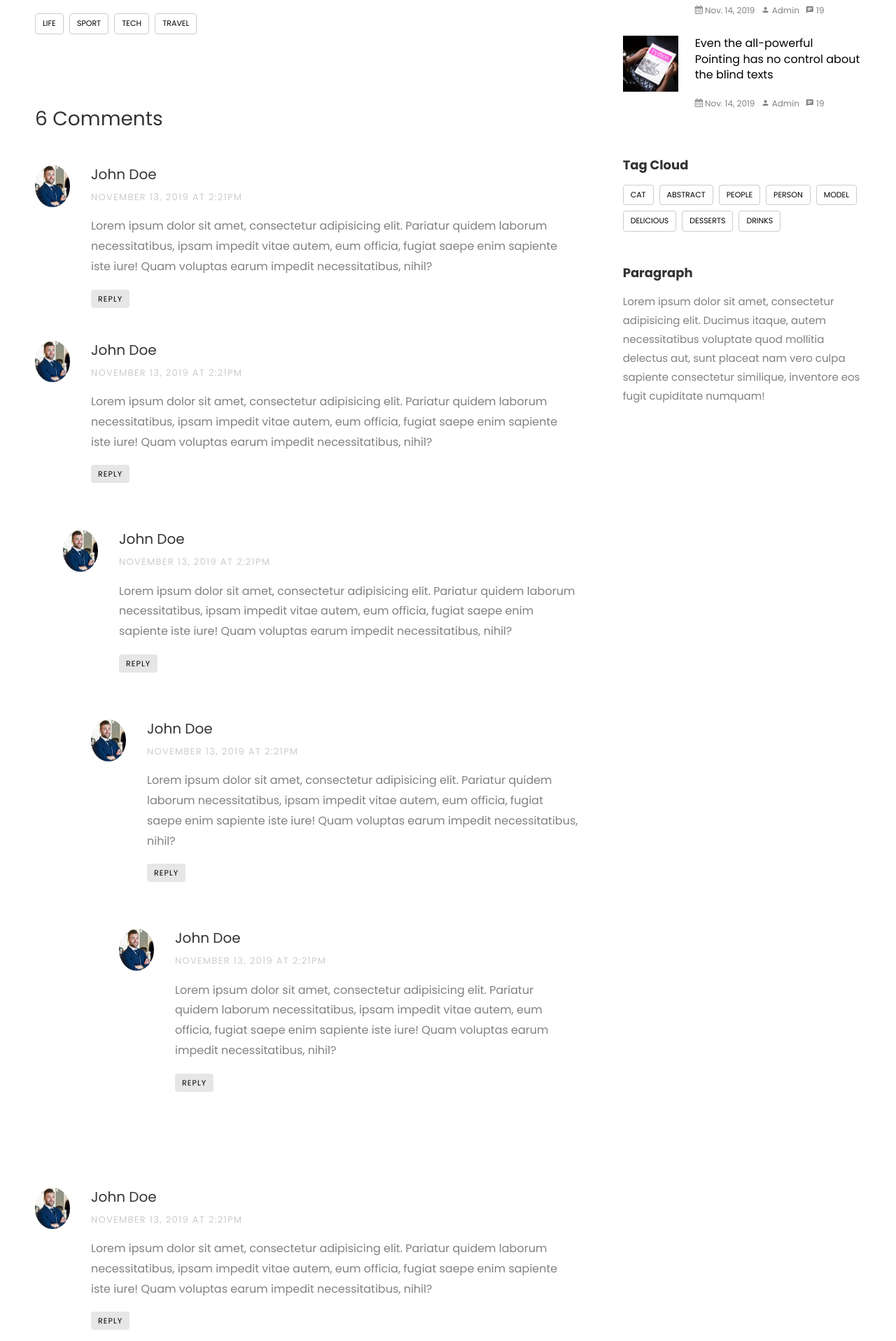
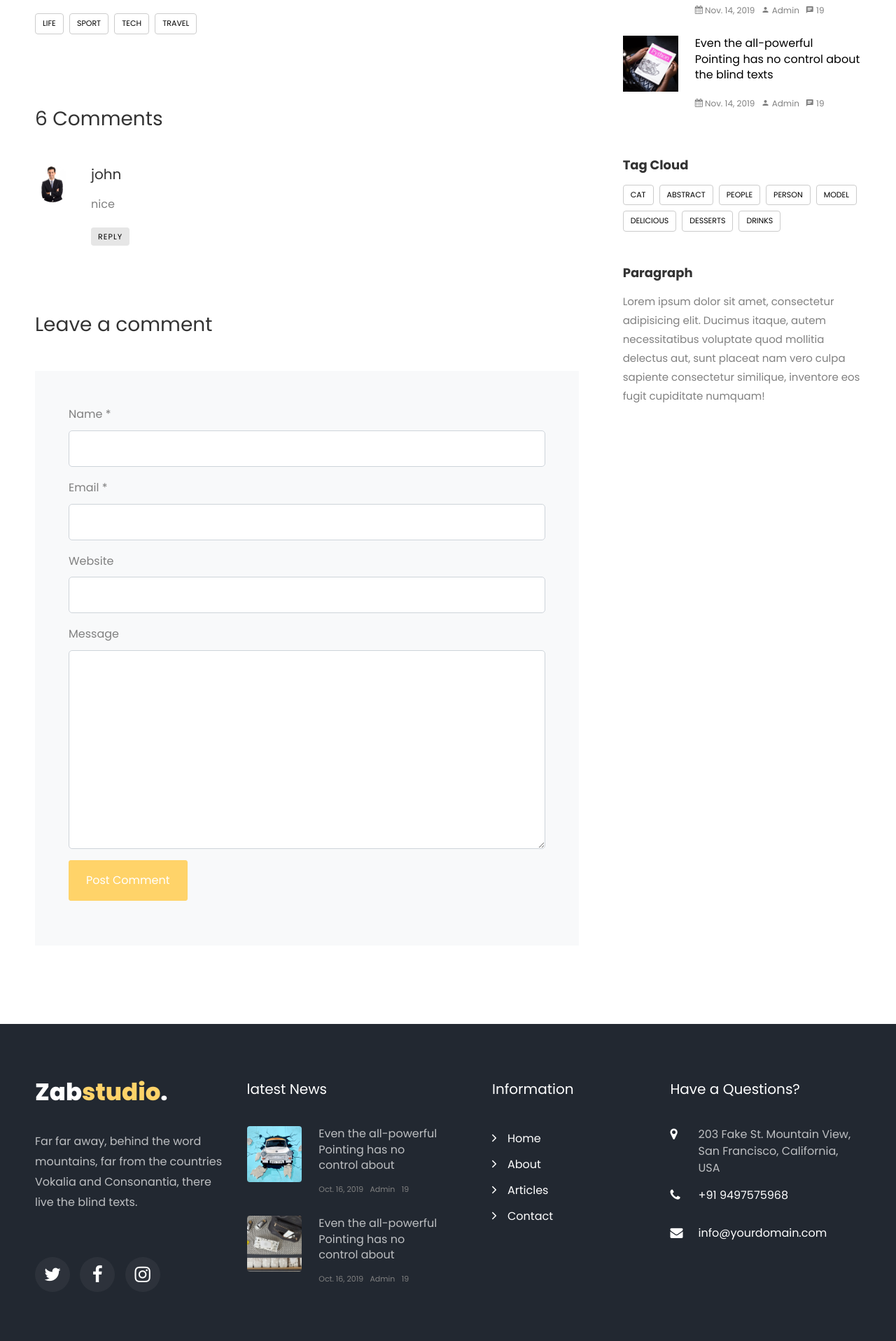
Before and after one commit to safwanvk/Zabblog, a Django app: a page that uses templates/core/blog-single.html in a window 1280 px wide. Shown: the part 1555-3471 px from the top of the page at 70% size. Run offline with Django 3.2, Linux system fonts and the light colour scheme; data comes from the database, SQL or seed files in the repository; both versions use the stored data as it was after the commit; some libraries are stand-ins or nearby versions; some web fonts are replaced.

Commit message:
Create model Comment and set comment view

```diff
--- a/core/admin.py
+++ b/core/admin.py
@@ -1,6 +1,7 @@
 from django.contrib import admin
 
 # Register your models here.
-from .models import Blog
+from .models import Blog, Comment
 
 admin.site.register(Blog)
+admin.site.register(Comment)
--- a/core/models.py
+++ b/core/models.py
@@ -1,8 +1,32 @@
+
 from django.db import models
 
 # Create your models here.
 from django.urls import reverse
 
+
+class Comment(models.Model):
+    name = models.CharField(max_length=30)
+    email = models.EmailField(max_length=30)
+    website = models.URLField()
+    message = models.CharField(max_length=200)
+    date = models.DateTimeField(auto_now_add=True)
+    image = models.ImageField(blank=True, null=True)
+
+
+    def __str__(self):
+        return self.name
+
+class Comment(models.Model):
+    name = models.CharField(max_length=30)
+    email = models.EmailField(max_length=30)
+    website = models.URLField()
+    message = models.CharField(max_length=200)
+    date = models.DateTimeField(auto_now_add=True)
+    image = models.ImageField(blank=True, null=True)
+
+    def __str__(self):
+        return self.name
 
 class Blog(models.Model):
     ILLUSTRATION = 'I'
@@ -23,6 +47,9 @@ class Blog(models.Model):
     image = models.ImageField(blank=True, null=True)
     date = models.DateTimeField(auto_now_add=True)
     slug = models.SlugField()
+    comments = models.ForeignKey(Comment, on_delete=models.CASCADE)
+
+
 
     def __str__(self):
         return self.title
@@ -39,11 +66,3 @@ class Blog(models.Model):
         return reverse("core:blog_detail", kwargs={
             'slug': self.slug
         })
-
-
-class Comment(models.Model):
-    name = models.CharField(max_length=30)
-    email = models.EmailField(max_length=30)
-    website = models.URLField()
-    message = models.CharField(max_length=200)
-    date = models.DateTimeField(auto_now_add=True)
--- a/core/urls.py
+++ b/core/urls.py
@@ -6,6 +6,7 @@ from .views import IndexView, \
     ContactView, \
     AboutView
 
+
 app_name = 'core'
 
 urlpatterns = [
@@ -13,5 +14,6 @@ urlpatterns = [
     path('blog/', BlogView.as_view(), name='blog_view'),
     path('blog-detail/<slug:slug>/', BlogDetailView.as_view(), name='blog_detail'),
     path('contact/', ContactView.as_view(), name='contact'),
-    path('about/', AboutView.as_view(), name='about')
+    path('about/', AboutView.as_view(), name='about'),
+
 ]
--- a/core/views.py
+++ b/core/views.py
@@ -4,7 +4,7 @@ from django.shortcuts import render
 from django.utils import timezone
 from django.views.generic import TemplateView, ListView, DetailView
 
-from .models import Blog
+from .models import Blog, Comment
 
 
 class IndexView(ListView):
--- a/templates/core/blog-single.html
+++ b/templates/core/blog-single.html
@@ -54,30 +54,19 @@
             <div class="pt-5 mt-5">
               <h3 class="mb-5">6 Comments</h3>
               <ul class="comment-list">
-                <li class="comment">
-                  <div class="vcard bio">
-                    <img src="images/person_1.jpg" alt="Image placeholder">
-                  </div>
-                  <div class="comment-body">
-                    <h3>John Doe</h3>
-                    <div class="meta mb-3">November 13, 2019 at 2:21pm</div>
-                    <p>Lorem ipsum dolor sit amet, consectetur adipisicing elit. Pariatur quidem laborum necessitatibus, ipsam impedit vitae autem, eum officia, fugiat saepe enim sapiente iste iure! Quam voluptas earum impedit necessitatibus, nihil?</p>
-                    <p><a href="#" class="reply">Reply</a></p>
-                  </div>
-                </li>
 
                 <li class="comment">
                   <div class="vcard bio">
-                    <img src="images/person_1.jpg" alt="Image placeholder">
+                    <img src="{{ object.comments.image.url }}" alt="Image placeholder">
                   </div>
                   <div class="comment-body">
-                    <h3>John Doe</h3>
-                    <div class="meta mb-3">November 13, 2019 at 2:21pm</div>
-                    <p>Lorem ipsum dolor sit amet, consectetur adipisicing elit. Pariatur quidem laborum necessitatibus, ipsam impedit vitae autem, eum officia, fugiat saepe enim sapiente iste iure! Quam voluptas earum impedit necessitatibus, nihil?</p>
+                    <h3>{{ object.comments.name }}</h3>
+                    <div class="meta mb-3"></div>
+                    <p>{{ object.comments.message }}</p>
                     <p><a href="#" class="reply">Reply</a></p>
                   </div>
 
-                  <ul class="children">
+                  <!--<ul class="children">
                     <li class="comment">
                       <div class="vcard bio">
                         <img src="images/person_1.jpg" alt="Image placeholder">
@@ -88,51 +77,12 @@
                         <p>Lorem ipsum dolor sit amet, consectetur adipisicing elit. Pariatur quidem laborum necessitatibus, ipsam impedit vitae autem, eum officia, fugiat saepe enim sapiente iste iure! Quam voluptas earum impedit necessitatibus, nihil?</p>
                         <p><a href="#" class="reply">Reply</a></p>
                       </div>
-
-
-                      <ul class="children">
-                        <li class="comment">
-                          <div class="vcard bio">
-                            <img src="images/person_1.jpg" alt="Image placeholder">
-                          </div>
-                          <div class="comment-body">
-                            <h3>John Doe</h3>
-                            <div class="meta mb-3">November 13, 2019 at 2:21pm</div>
-                            <p>Lorem ipsum dolor sit amet, consectetur adipisicing elit. Pariatur quidem laborum necessitatibus, ipsam impedit vitae autem, eum officia, fugiat saepe enim sapiente iste iure! Quam voluptas earum impedit necessitatibus, nihil?</p>
-                            <p><a href="#" class="reply">Reply</a></p>
-                          </div>
-
-                            <ul class="children">
-                              <li class="comment">
-                                <div class="vcard bio">
-                                  <img src="images/person_1.jpg" alt="Image placeholder">
-                                </div>
-                                <div class="comment-body">
-                                  <h3>John Doe</h3>
-                                  <div class="meta mb-3">November 13, 2019 at 2:21pm</div>
-                                  <p>Lorem ipsum dolor sit amet, consectetur adipisicing elit. Pariatur quidem laborum necessitatibus, ipsam impedit vitae autem, eum officia, fugiat saepe enim sapiente iste iure! Quam voluptas earum impedit necessitatibus, nihil?</p>
-                                  <p><a href="#" class="reply">Reply</a></p>
-                                </div>
-                              </li>
-                            </ul>
-                        </li>
-                      </ul>
                     </li>
-                  </ul>
+                  </ul>-->
                 </li>
 
-                <li class="comment">
-                  <div class="vcard bio">
-                    <img src="images/person_1.jpg" alt="Image placeholder">
-                  </div>
-                  <div class="comment-body">
-                    <h3>John Doe</h3>
-                    <div class="meta mb-3">November 13, 2019 at 2:21pm</div>
-                    <p>Lorem ipsum dolor sit amet, consectetur adipisicing elit. Pariatur quidem laborum necessitatibus, ipsam impedit vitae autem, eum officia, fugiat saepe enim sapiente iste iure! Quam voluptas earum impedit necessitatibus, nihil?</p>
-                    <p><a href="#" class="reply">Reply</a></p>
-                  </div>
-                </li>
               </ul>
+
               <!-- END comment-list -->
 
               <div class="comment-form-wrap pt-5">
```
Also changed, not shown: core/migrations/0004_blog_comment.py (added), core/migrations/0005_comment_image.py (added), core/migrations/0006_auto_20200623_0925.py (added), core/migrations/0007_auto_20200623_0941.py (added), db.sqlite3, static/images/person_6.jpg (added), static/images/person_8.jpg (added).
